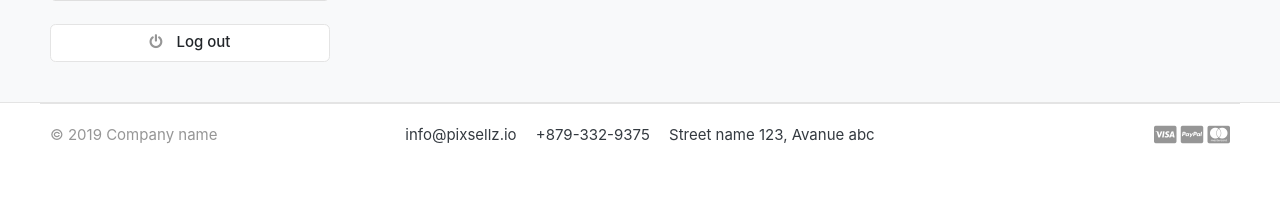
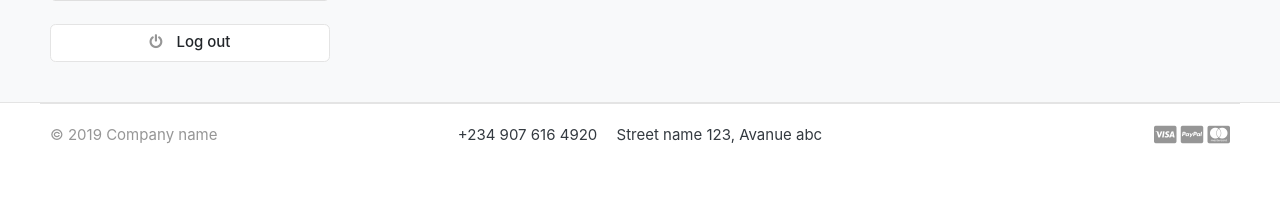
Before and after one commit to Kodekloner/Portfolio-Project-EcoShop, a Django app: template templates/accounts/dashboard.html in a window 1280 px wide. Shown: the part 303-504 px from the top of the page. Run offline with Django 3.2, Linux system fonts and the light colour scheme; the template is opened without the code that fills it, so the values that code supplies are empty; some libraries are stand-ins or nearby versions; some web fonts are replaced.

Commit message:
adjusting footer

```diff
--- a/templates/includes/footer.html
+++ b/templates/includes/footer.html
@@ -6,8 +6,7 @@
 				<p class="text-muted"> &copy 2019 Company name </p>
 			</div>
 			<div class="col-md-8 text-md-center">
-				<span  class="px-2">info@pixsellz.io</span>
-				<span  class="px-2">+879-332-9375</span>
+				<span  class="px-2">+234 907 616 4920</span>
 				<span  class="px-2">Street name 123, Avanue abc</span>
 			</div>
 			<div class="col-md-2 text-md-right text-muted">
```
